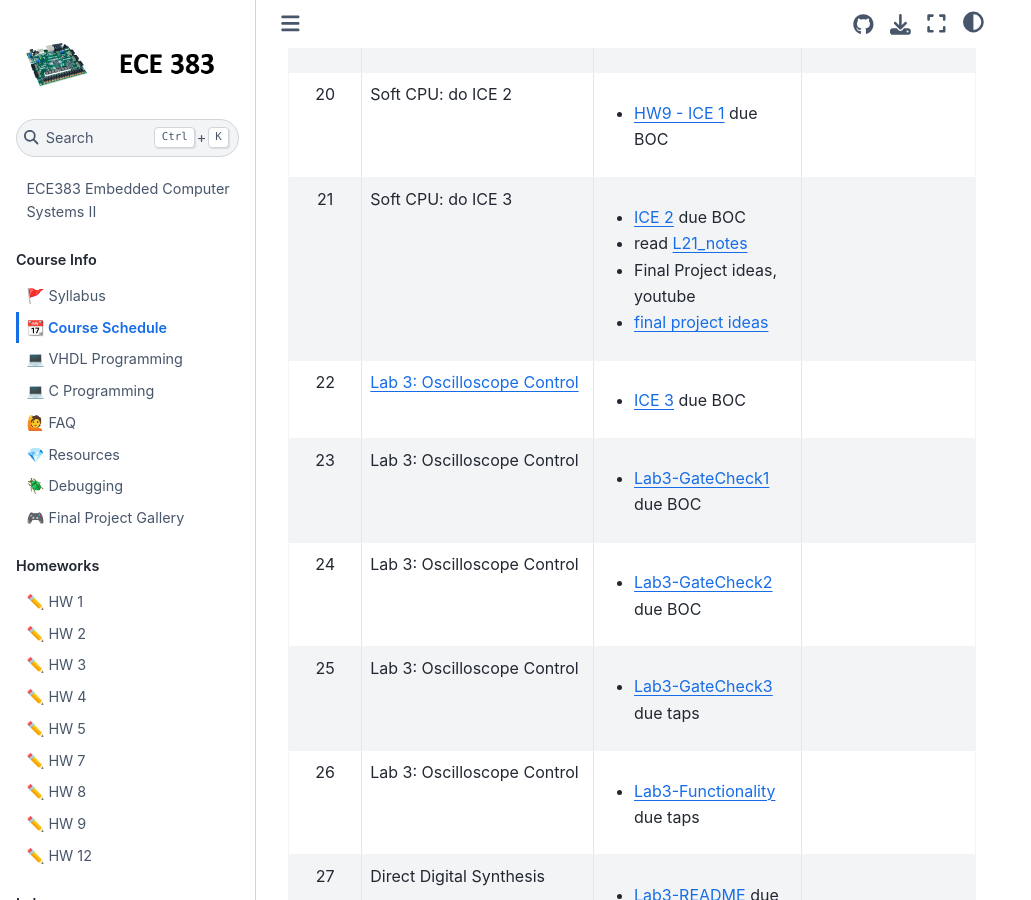
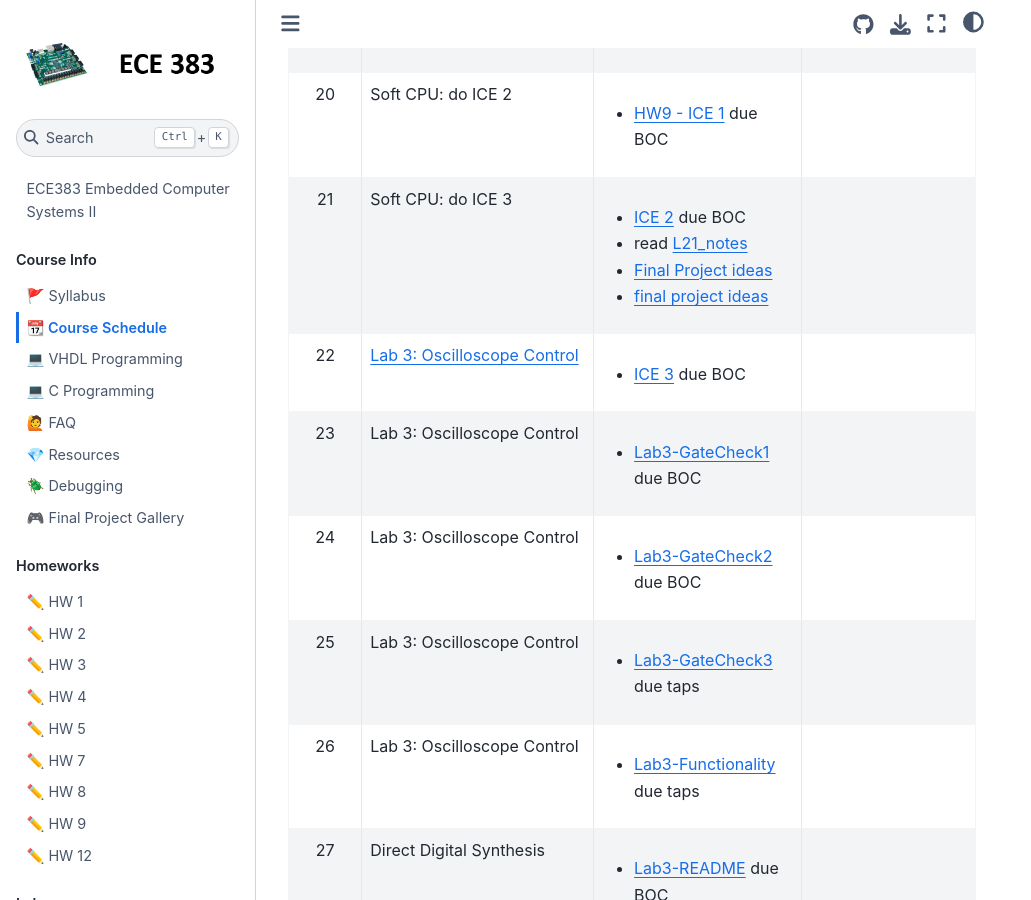
Before and after one commit to USAFA-ECE/ece383, a Jupyter Book: the page built from book/schedule.md, in a window 1280 px wide and 900 px high, scrolled down 2927 px. Shown: the whole window, without its empty margins (0-1031 px from the left). Built offline with Jupyter Book 1.0.4 settings and Sphinx 7.4.7 and the Sphinx Book theme 1.1.4, drawn with Linux system fonts in a browser that asks for light colours; pages that are not in the unit, such as notebooks, are missing from menus.

Commit message:
Update schedule.md

```diff
--- a/book/schedule.md
+++ b/book/schedule.md
@@ -27,7 +27,7 @@ This schedule is subject to change as appropriate.
 | 18     | GR1                                              |  GR1                    | GR1    |
 | 19     | Soft CPU: do ICE 1                               | <ul><li>[Lab2-README](Assignments/lab2.md) due BOC</li><li>read [L19_notes](Lectures/lecture19.md) </li></ul>  |        |
 | 20     | Soft CPU: do ICE 2                               | <ul><li>[HW9 - ICE 1](Assignments/homework9.md) due BOC </li></ul>  |        |
-| 21     | Soft CPU: do ICE 3                               | <ul><li>[ICE 2](Assignments/ice2.md) due BOC</li><li>read [L21_notes](Lectures/lecture21.md) </li><li>Final Project ideas, youtube</li><li>[final project ideas](https://georgeyork.github.io/ECE383_web/lab/lab5/ideas.html)</li></ul>  |        |
+| 21     | Soft CPU: do ICE 3                               | <ul><li>[ICE 2](Assignments/ice2.md) due BOC</li><li>read [L21_notes](Lectures/lecture21.md) </li><li>[Final Project ideas](https://usafa-ece.github.io/ece383/final_project_gallery.html)</li><li>[final project ideas](https://georgeyork.github.io/ECE383_web/lab/lab5/ideas.html)</li></ul>  |        |
 | 22     | [Lab 3: Oscilloscope Control](Assignments/lab3.md) | <ul><li>[ICE 3](Assignments/ice3.md) due BOC </li></ul>  |        |
 | 23     | Lab 3: Oscilloscope Control | <ul><li>[Lab3-GateCheck1](Assignments/lab3.md) due BOC </li></ul>  |        |
 | 24     | Lab 3: Oscilloscope Control | <ul><li>[Lab3-GateCheck2](Assignments/lab3.md) due BOC </li></ul>  |        |
```
